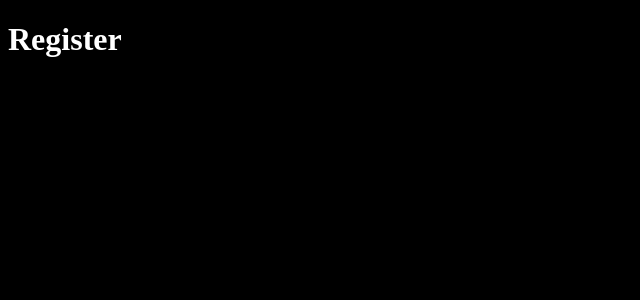
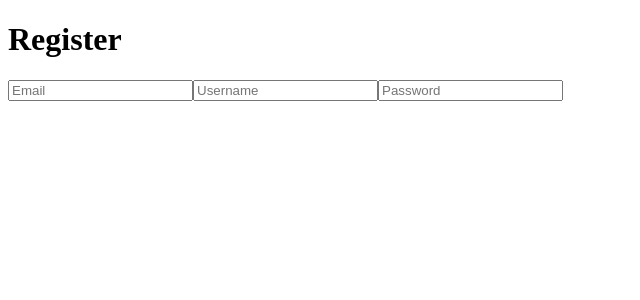
Before and after one commit to Rui-Nobre-Martins/MyWalletApp_FE, a React (Vite) app: page /register in a window 1280 px wide. Shown: the top 300 px of the page, without its empty margins (0-640 px from the left). Built offline with nearby package versions, Linux system fonts and the light colour scheme; some icons are missing.

Commit message:
Form Register

```diff
--- a/index.html
+++ b/index.html
@@ -2,6 +2,7 @@
 <html lang="en">
   <head>
     <meta charset="UTF-8" />
+    <link rel="stylesheet" href="https://unpkg.com/primeicons@6.0.1/primeicons.css">
     <link rel="icon" type="image/svg+xml" href="/public/favicon.png" />
     <meta name="viewport" content="width=device-width, initial-scale=1.0" />
     <title>My Wallet APP</title>
--- a/package.json
+++ b/package.json
@@ -10,6 +10,7 @@
     "preview": "vite preview"
   },
   "dependencies": {
+    "@picocss/pico": "^2.0.6",
     "primereact": "^10.6.5",
     "react": "^18.2.0",
     "react-dom": "^18.2.0",
--- a/src/components/Register.jsx
+++ b/src/components/Register.jsx
@@ -1,11 +1,19 @@
+
+
 function Register(){
-    return(
+    return (
         <>
-            <div>
+        <div>
                 <h1>Register</h1>
+                <form>
+                    <input type="email" id="email" name="email" placeholder="Email"/>
+                    <input type="text" id="username" name="username" placeholder="Username"/>
+                    <input type="password" id="password" name="password" placeholder="Password"/>
+                </form>
             </div>
         </>
-    )
-}
+    )};
+
+
 
 export default Register
--- a/src/index.css
+++ b/src/index.css
@@ -1,5 +1,22 @@
-* {
-    background-color: black;
-    color: #fff;
 
+/* register FORM */
+.form-demo .card {
+    min-width: 450px;
 }
+.form-demo .card form {
+    margin-top: 2rem;
+}
+.form-demo .card .field {
+    margin-bottom: 1.5rem;
+}
+@media screen and (max-width: 960px) {
+    .form-demo .card {
+        width: 80%;
+    }
+}
+@media screen and (max-width: 640px) {
+    .form-demo .card {
+        width: 100%;
+        min-width: 0;
+    }
+}
```
Also changed, not shown: 1 other file (tests, documents, lock files or other folders).
